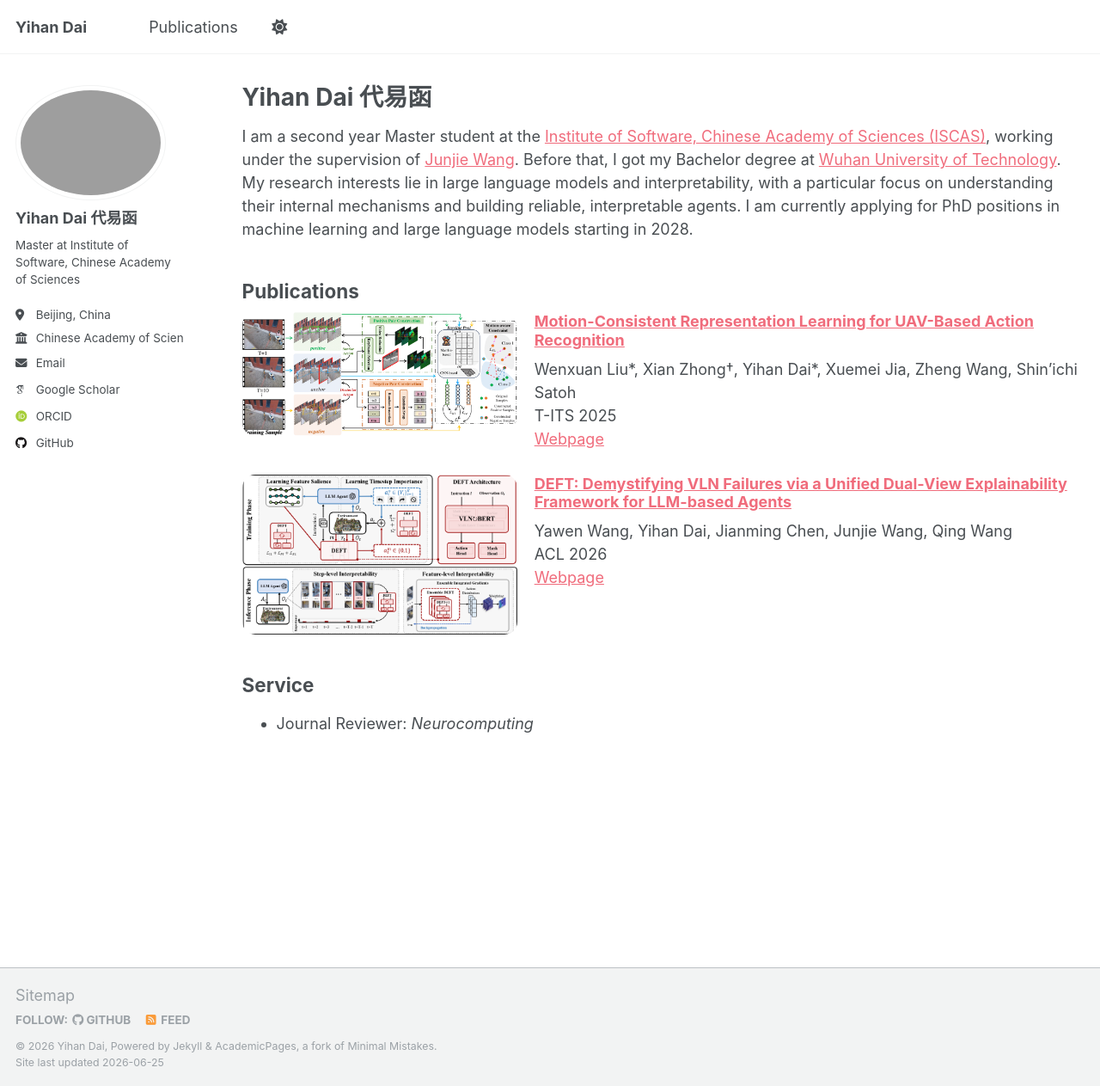
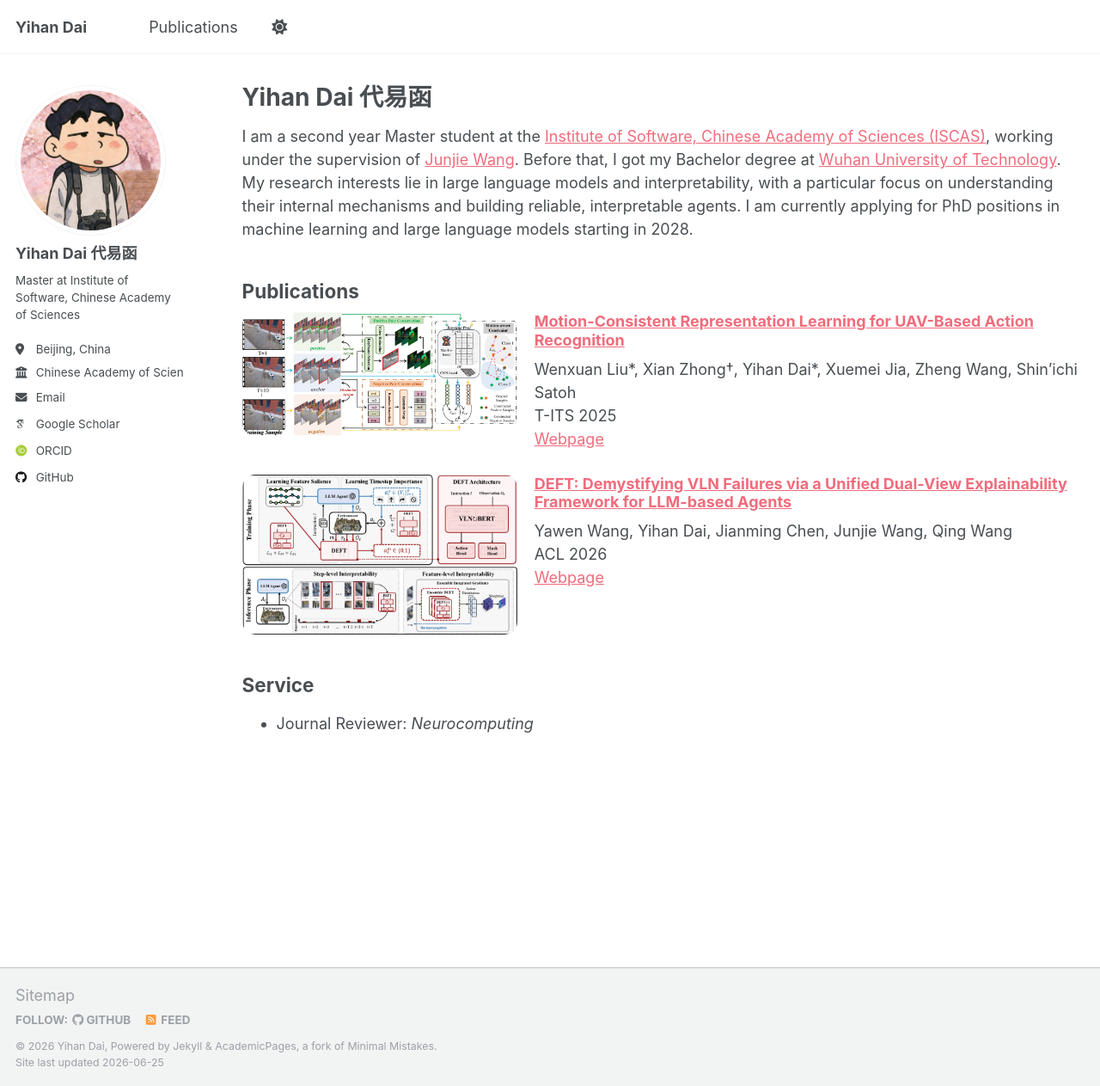
Before and after one commit to yihandai/yihandai.github.io, a Jekyll site: the page built from _pages/about.md, in a window 1280 px wide and 1263 px high. Shown: the whole window at 86% size. Built offline with Jekyll 4.4.1, drawn with Linux system fonts in a browser that asks for light colours; some web fonts are replaced; a script that is not in the unit is left out.

Commit message:
compress pics

```diff
--- a/_config.yml
+++ b/_config.yml
@@ -22,7 +22,7 @@ repository               : "yihandai/yihandai.github.io"
 #               Additional customization can be done by editing /_includes/author-profile.html
 author:
   # Biographic information
-  avatar           : "profile.png"
+  avatar           : "profile.jpg"
   name             : "Yihan Dai 代易函"
   pronouns         : # example: "she/her"
   bio              : "Master at Institute of Software, Chinese Academy of Sciences"
--- a/_pages/about.md
+++ b/_pages/about.md
@@ -50,7 +50,7 @@ I am a second year Master student at the [Institute of Software, Chinese Academy
 
   <!-- Left side -->
   <div class="publication-item__image">
-    <img src="images/StaRNet-1.png"
+    <img src="images/StaRNet-1.jpg"
          alt="StaRNet framework">
   </div>
 
@@ -71,7 +71,7 @@ I am a second year Master student at the [Institute of Software, Chinese Academy
 
   <!-- Left side -->
   <div class="publication-item__image">
-    <img src="images/acl_overview.png"
+    <img src="images/acl_overview.jpg"
          alt="DEFT overview">
   </div>
 
```
Also changed, not shown: images/StaRNet-1.jpg (added), images/StaRNet-1.png (deleted), images/acl_overview.jpg (added), images/acl_overview.png (deleted), images/profile.jpg (added), 1 other file.
